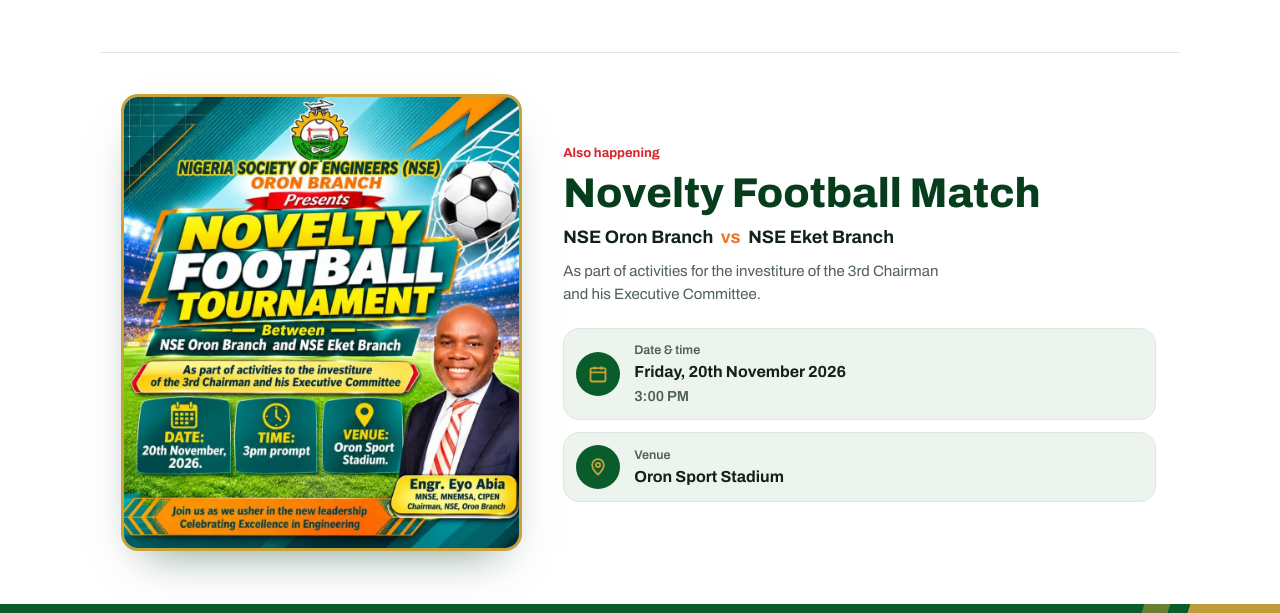
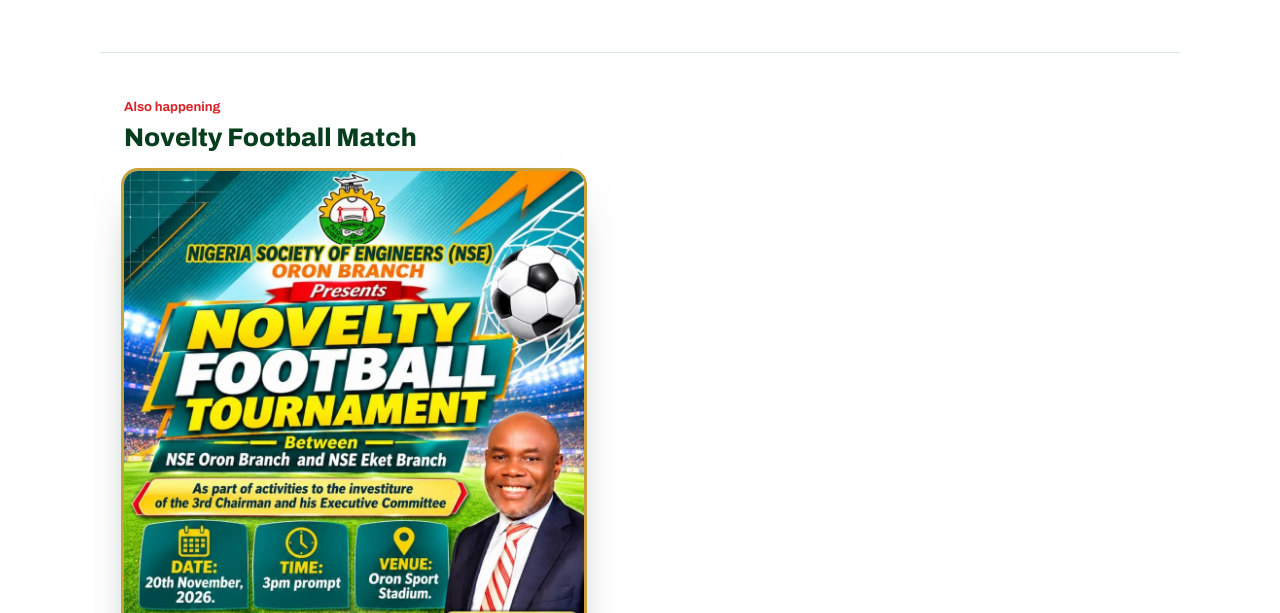
Before and after one commit to absylver/nseoron, a plain HTML site: page public/index.html in a window 1280 px wide. Shown: the part 2187-2800 px from the top of the page. Drawn offline with Linux system fonts and the light colour scheme; no server answers; a web font is replaced by a local one.

Commit message:
Match section: heading and flyer only
Co-Authored-By: Claude Opus 5.5 <noreply@anthropic.com>
Claude-Session: https://claude.ai/code/session_01EJBPK9Vud5PhHUG91jYMER

```diff
--- a/public/index.html
+++ b/public/index.html
@@ -150,27 +150,11 @@
 <!-- Novelty football match (not livestreamed) -->
 <section class="match-section">
   <div class="wrap match-inner">
-    <a class="match-flyer reveal-left" href="images/novelty-match.jpg" target="_blank" rel="noopener" aria-label="Open the match flyer full size">
-      <img src="images/novelty-match.jpg" alt="Novelty Football Tournament flyer: NSE Oron Branch vs NSE Eket Branch" loading="lazy">
+    <p class="match-tag reveal-left">Also happening</p>
+    <h2 class="reveal-left reveal-d1">Novelty Football Match</h2>
+    <a class="match-flyer reveal-up reveal-d2" href="images/novelty-match.jpg" target="_blank" rel="noopener" aria-label="Open the match flyer full size">
+      <img src="images/novelty-match.jpg" alt="Novelty Football Tournament flyer: NSE Oron Branch vs NSE Eket Branch, 20th November 2026, 3pm, Oron Sport Stadium" loading="lazy">
     </a>
-
-    <div class="match-text">
-      <p class="match-tag reveal-right">Also happening</p>
-      <h2 class="reveal-right reveal-d1">Novelty Football Match</h2>
-      <p class="match-teams reveal-right reveal-d1">NSE Oron Branch <span>vs</span> NSE Eket Branch</p>
-      <p class="match-note reveal-right reveal-d2">As part of activities for the investiture of the 3rd Chairman and his Executive Committee.</p>
-
-      <div class="match-facts">
-        <div class="match-fact reveal-up reveal-d2">
-          <span class="match-icon"><svg viewBox="0 0 24 24" fill="none" stroke="currentColor" stroke-width="2.2" aria-hidden="true"><rect x="3" y="5" width="18" height="16" rx="2"/><path d="M3 10h18M8 3v4M16 3v4"/></svg></span>
-          <span><span class="mf-label">Date &amp; time</span><span class="mf-value">Friday, 20th November 2026</span><span class="mf-sub">3:00 PM</span></span>
-        </div>
-        <div class="match-fact reveal-up reveal-d3">
-          <span class="match-icon"><svg viewBox="0 0 24 24" fill="none" stroke="currentColor" stroke-width="2.2" aria-hidden="true"><path d="M12 21s-7-6.2-7-11.5a7 7 0 0 1 14 0C19 14.8 12 21 12 21z"/><circle cx="12" cy="9.5" r="2.5"/></svg></span>
-          <span><span class="mf-label">Venue</span><span class="mf-value">Oron Sport Stadium</span></span>
-        </div>
-      </div>
-    </div>
   </div>
 </section>
 
--- a/public/style.css
+++ b/public/style.css
@@ -1177,3 +1177,8 @@ footer{ padding-top: 22px; }
   .match-flyer{ max-width: 420px; }
 }
 .mf-sub{ display: block; margin-top: 2px; font-size: 14.5px; font-weight: 600; color: var(--muted); }
+
+/* match section: heading + flyer only */
+.match-inner{ display: block; }
+.match-flyer{ max-width: 460px; margin-top: 20px; }
+@media (max-width: 760px){ .match-flyer{ max-width: none; } }
```
